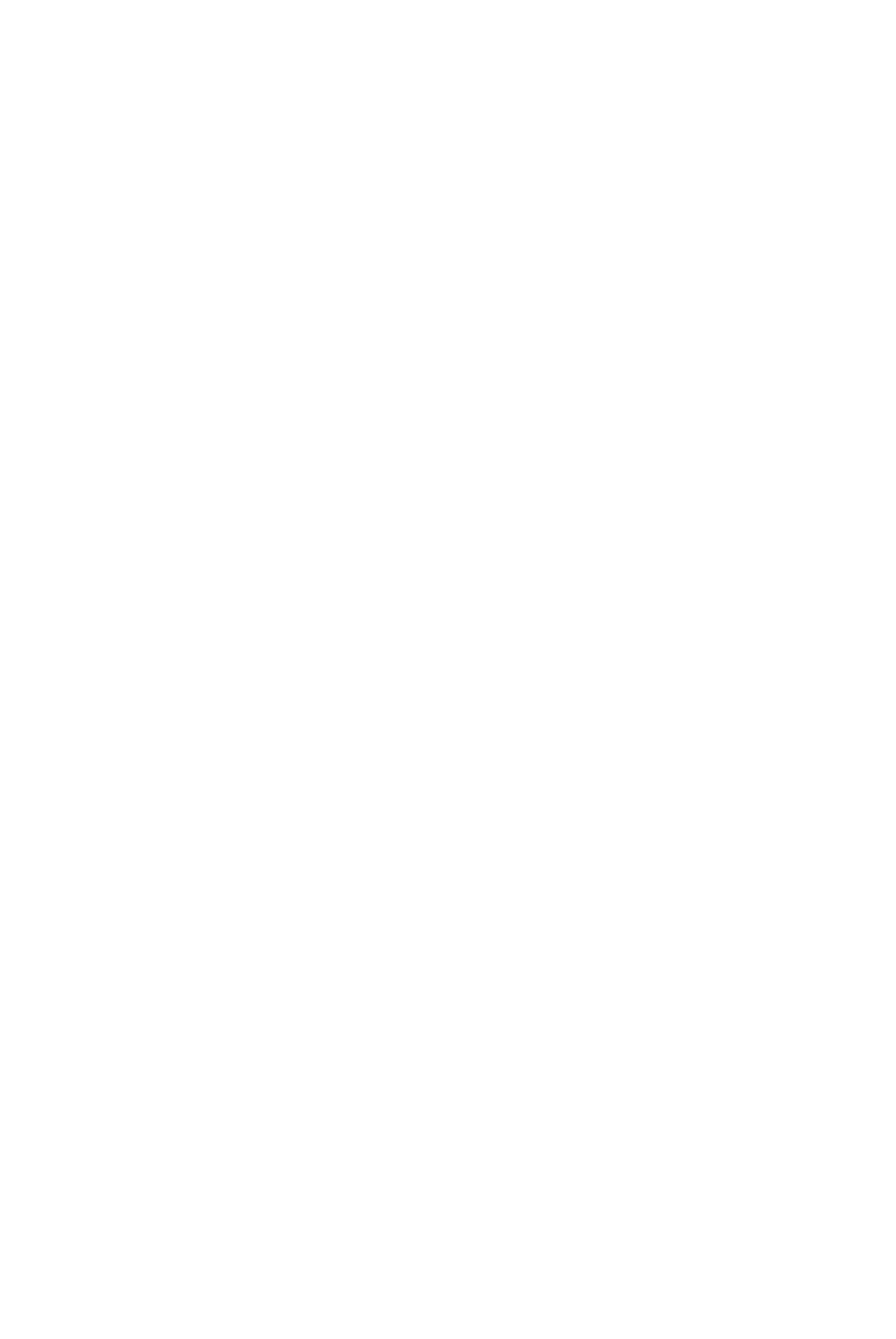
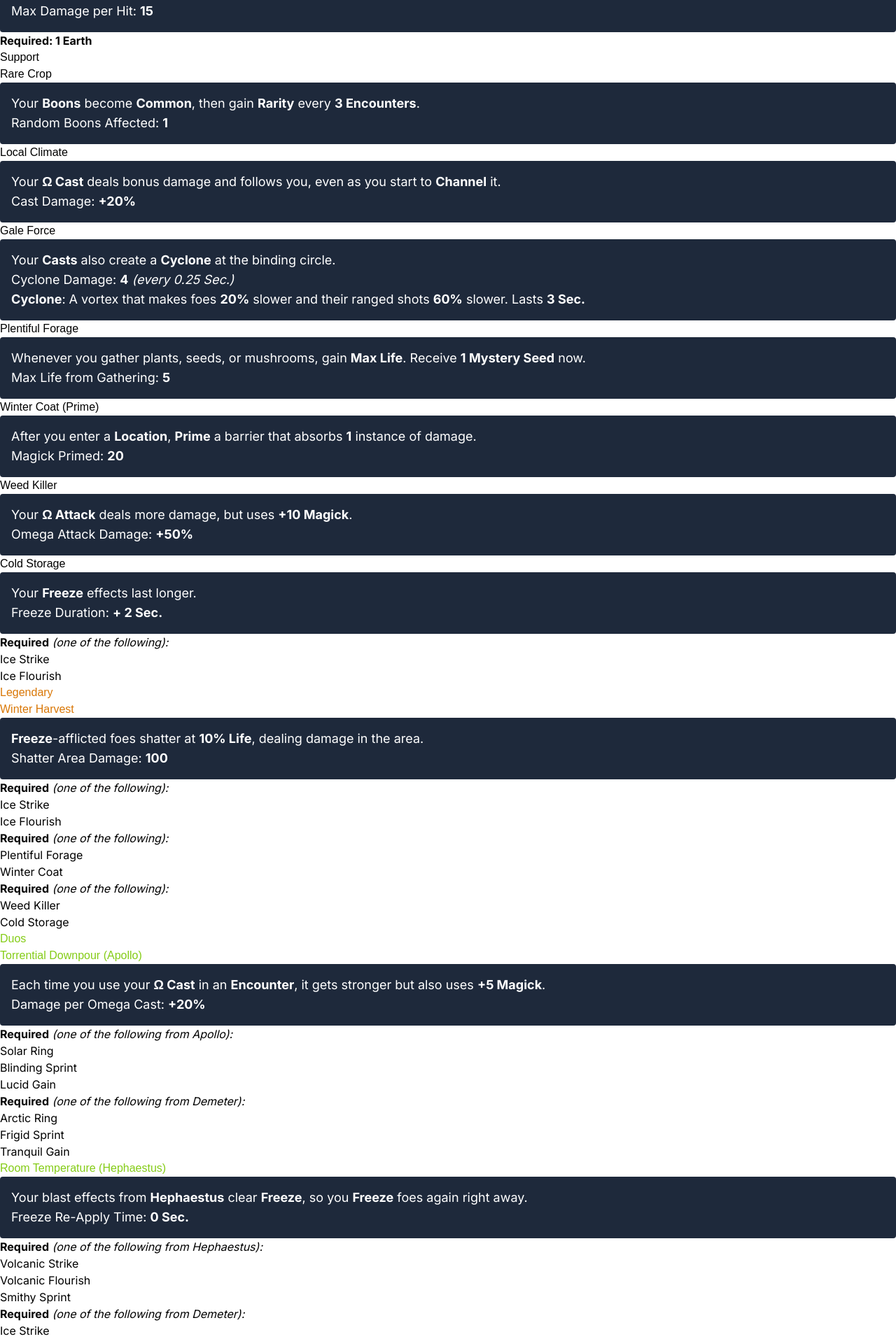
Before and after one commit to dsa821/hades2-crossroads-nextra, a Next.js app: page /boons/demeter in a window 1280 px wide. Before the commit this address had no page. Shown: the part 826-2740 px from the top of the page at 70% size. Before the commit the page ends 800 px from the top, so only its background shows below. Built offline with nearby package versions, Linux system fonts and the light colour scheme; a web font is replaced by a local one.

Commit message:
add demeter boons

```diff
--- /dev/null
+++ b/components/duos/FreezerBurn.mdx
@@ -0,0 +1,18 @@
+import { Boon } from "@/components/Boon";
+
+<Boon>
+Whenever you inflict **Freeze**, amplify any **Scorch** effects already on the foe.
+
+- Scorch Damage: **+100%**
+
+</Boon>
+
+**Required** _(one of the following from Demeter):_
+
+- Ice Strike
+- Ice Flourish
+
+**Required** _(one of the following from Hestia):_
+
+- Flame Strike
+- Flame Flourish
--- /dev/null
+++ b/components/duos/HeartyAppetite.mdx
@@ -0,0 +1,19 @@
+import { Boon } from "@/components/Boon";
+
+<Boon>
+You deal more damage the more **Life** you have.
+
+- Bonus Damage per 100 Life: **+10%**
+
+</Boon>
+
+**Required** _(one of the following from Demeter):_
+
+- Plentiful Forage
+- Winter Coat
+
+**Required** _(one of the following from Aphrodite):_
+
+- Shameless Attitude
+- Life Affirmation
+- Healthy Rebound
--- /dev/null
+++ b/components/duos/RoomTemperature.mdx
@@ -0,0 +1,19 @@
+import { Boon } from "@/components/Boon";
+
+<Boon>
+Your blast effects from **Hephaestus** clear **Freeze**, so you **Freeze** foes again right away.
+
+- Freeze Re-Apply Time: **0 Sec.**
+
+</Boon>
+
+**Required** _(one of the following from Hephaestus):_
+
+- Volcanic Strike
+- Volcanic Flourish
+- Smithy Sprint
+
+**Required** _(one of the following from Demeter):_
+
+- Ice Strike
+- Ice Flourish
--- /dev/null
+++ b/components/duos/TorrentialDownpour.mdx
@@ -0,0 +1,20 @@
+import { Boon } from "@/components/Boon";
+
+<Boon>
+Each time you use your **Ω Cast** in an **Encounter**, it gets stronger but also uses **+5 Magick**.
+
+- Damage per Omega Cast: **+20%**
+
+</Boon>
+
+**Required** _(one of the following from Apollo):_
+
+- Solar Ring
+- Blinding Sprint
+- Lucid Gain
+
+**Required** _(one of the following from Demeter):_
+
+- Arctic Ring
+- Frigid Sprint
+- Tranquil Gain
--- a/components/duos/index.tsx
+++ b/components/duos/index.tsx
@@ -1,9 +1,11 @@
 export { default as ApocalypticStorm } from "./ApocalypticStorm.mdx";
 export { default as BeachBall } from "./BeachBall.mdx";
 export { default as CherishedHeirloom } from "./CherishedHeirloom.mdx";
+export { default as FreezerBurn } from "./FreezerBurn.mdx";
 export { default as FuneralPyre } from "./FuneralPyre.mdx";
 export { default as GloriousDisaster } from "./GloriousDisaster.mdx";
 export { default as GoldenRule } from "./GoldenRule.mdx";
+export { default as HeartyAppetite } from "./HeartyAppetite.mdx";
 export { default as IslandGetaway } from "./IslandGetaway.mdx";
 export { default as KillerCurrent } from "./KillerCurrent.mdx";
 export { default as KingsRansom } from "./KingsRansom.mdx";
@@ -11,9 +13,11 @@ export { default as MasterConductor } from "./MasterConductor.mdx";
 export { default as NaturalSelection } from "./NaturalSelection.mdx";
 export { default as QueensRansom } from "./QueensRansom.mdx";
 export { default as RomanticSpark } from "./RomanticSpark.mdx";
+export { default as RoomTemperature } from "./RoomTemperature.mdx";
 export { default as ScaldingVapor } from "./ScaldingVapor.mdx";
 export { default as SeismicHammer } from "./SeismicHammer.mdx";
 export { default as SoulMate } from "./SoulMate.mdx";
 export { default as SpitefulStrength } from "./SpitefulStrength.mdx";
 export { default as SunWorshiper } from "./SunWorshiper.mdx";
 export { default as ThermalDynamics } from "./ThermalDynamics.mdx";
+export { default as TorrentialDownpour } from "./TorrentialDownpour.mdx";
--- a/pages/boons/_meta.json
+++ b/pages/boons/_meta.json
@@ -1,5 +1,6 @@
 {
   "zeus": "Zeus",
   "hera": "Hera",
-  "poseidon": "Poseidon"
+  "poseidon": "Poseidon",
+  "demeter": "Demeter"
 }
--- /dev/null
+++ b/pages/boons/demeter.mdx
@@ -0,0 +1,208 @@
+import { Boon, TextHighlight } from "@/components";
+import {
+  TorrentialDownpour,
+  RoomTemperature,
+  FreezerBurn,
+  ApocalypticStorm,
+  NaturalSelection,
+  CherishedHeirloom,
+  HeartyAppetite,
+} from "@/components/duos";
+
+# Demeter
+
+> Your mother once fled from her, such is her doting and particular nature, our great goddess of seasons.\
+> Her long life has fueled in her a particular king of wrath that is feared even on her mountain. It is fortunate she likes you.
+
+<Boon className='mt-4'>
+  **Freeze** _(Curse):_ Afflicted foes are stopped for **2 Sec.** Can be
+  re-applied after **10 Sec.** Lasts **8 Sec.**
+</Boon>
+
+## Core
+
+### Ice Strike (Attack)
+
+<Boon>
+Your **Attacks** deal more damage and inflict **Freeze**.
+
+- Attack Damage: **+30%**
+
+</Boon>
+
+### Ice Flourish (Special)
+
+<Boon>
+Your **Specials** deal more damage and inflict **Freeze**.
+
+- Special Damage: **+40%**
+
+</Boon>
+
+### Arctic Ring (Cast)
+
+<Boon>
+Your **Casts** repeatedly deal damage in the area and inflict **Freeze**.
+
+- Cast Damage: **10** _(every 0.5 Sec.)_
+
+</Boon>
+
+### Frigid Sprint (Sprint)
+
+<Boon>
+Your **Sprint** forms a **Cyclone** around you that lingers after you stop.
+
+- Cyclone Damage: **4** _(every 0.25 Sec.)_
+
+**Cyclone**: A vortex that makes foes **20%** slower and their ranged shots **60%** slower. Lasts **3 Sec.**
+
+</Boon>
+
+### Tranquil Gain (Magick)
+
+<Boon>
+After remaining inactive for **1 Sec.**, rapidly restore **Magick** until you act.
+
+- Magick Restoration: **+25** _(every 1 Sec.)_
+
+</Boon>
+
+### Coarse Grit (Infusion)
+
+<Boon>
+While you have at least **6 Earth**, you cannot take more damage per hit than the limit.
+
+- Max Damage per Hit: **15**
+
+</Boon>
+
+**Required: 1 Earth**
+
+## Support
+
+### Rare Crop
+
+<Boon>
+Your **Boons** become **Common**, then gain **Rarity** every **3 Encounters**.
+
+- Random Boons Affected: **1**
+
+</Boon>
+
+### Local Climate
+
+<Boon>
+Your **Ω Cast** deals bonus damage and follows you, even as you start to **Channel** it.
+
+- Cast Damage: **+20%**
+
+</Boon>
+
+### Gale Force
+
+<Boon>
+Your **Casts** also create a **Cyclone** at the binding circle.
+
+- Cyclone Damage: **4** _(every 0.25 Sec.)_
+
+**Cyclone**: A vortex that makes foes **20%** slower and their ranged shots **60%** slower. Lasts **3 Sec.**
+
+</Boon>
+
+### Plentiful Forage
+
+<Boon>
+Whenever you gather plants, seeds, or mushrooms, gain **Max Life**. Receive **1 Mystery Seed** now.
+
+- Max Life from Gathering: **5**
+
+</Boon>
+
+### Winter Coat (Prime)
+
+<Boon>
+After you enter a **Location**, **Prime** a barrier that absorbs **1** instance of damage.
+
+- Magick Primed: **20**
+
+</Boon>
+
+### Weed Killer
+
+<Boon>
+Your **Ω Attack** deals more damage, but uses **+10 Magick**.
+
+- Omega Attack Damage: **+50%**
+
+</Boon>
+
+### Cold Storage
+
+<Boon>
+Your **Freeze** effects last longer.
+
+- Freeze Duration: **+ 2 Sec.**
+
+</Boon>
+
+**Required** _(one of the following):_
+
+- Ice Strike
+- Ice Flourish
+
+## <TextHighlight type="legendary">Legendary</TextHighlight>
+
+### <TextHighlight type="legendary">Winter Harvest</TextHighlight>
+
+<Boon>
+**Freeze**-afflicted foes shatter at **10% Life**, dealing damage in the area.
+
+- Shatter Area Damage: **100**
+
+</Boon>
+
+**Required** _(one of the following):_
+
+- Ice Strike
+- Ice Flourish
+
+**Required** _(one of the following):_
+
+- Plentiful Forage
+- Winter Coat
+
+**Required** _(one of the following):_
+
+- Weed Killer
+- Cold Storage
+
+## <TextHighlight type="duo">Duos</TextHighlight>
+
+### <TextHighlight type="duo">Torrential Downpour (Apollo)</TextHighlight>
+
+<TorrentialDownpour />
+
+### <TextHighlight type="duo">Room Temperature (Hephaestus)</TextHighlight>
+
+<RoomTemperature />
+
+### <TextHighlight type="duo">Freezer Burn (Hestia)</TextHighlight>
+
+<FreezerBurn />
+
+### <TextHighlight type="duo">Apocalyptic Storm (Zeus)</TextHighlight>
+
+<ApocalypticStorm />
+
+### <TextHighlight type="duo">Natural Selection (Poseidon)</TextHighlight>
+
+<NaturalSelection />
+
+### <TextHighlight type="duo">Cherished Heirloom (Hera)</TextHighlight>
+
+<CherishedHeirloom />
+
+### <TextHighlight type="duo">Hearty Appetite (Aphrodite)</TextHighlight>
+
+<HeartyAppetite />
```
